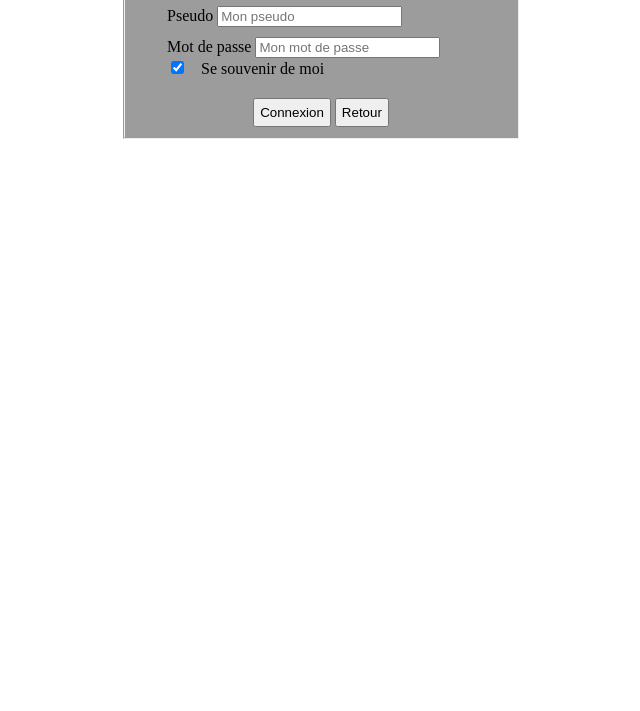
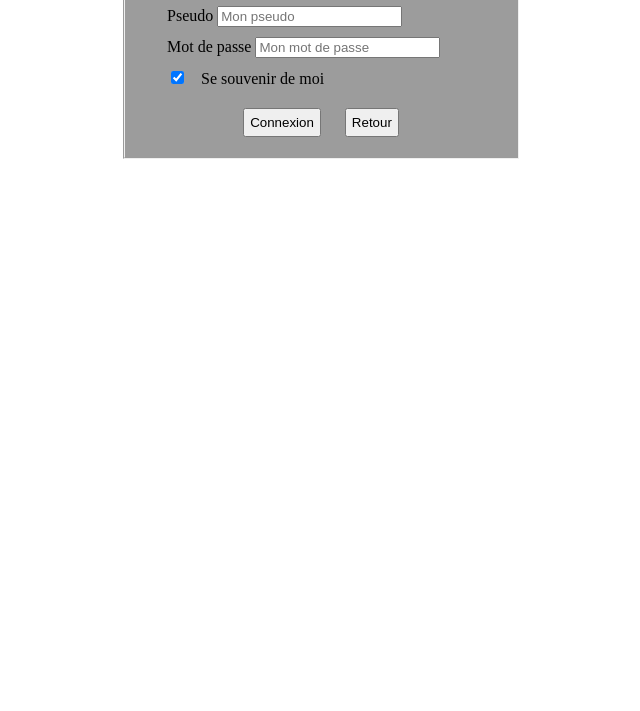
Before and after one commit to Alexandrerollin/Exoconnexion, a plain HTML site: page index.html in a window 1280 px wide. Shown: the part 89-800 px from the top of the page, without its empty margins (319-959 px from the left). Drawn offline with Linux system fonts and the light colour scheme.

Commit message:
terminé

```diff
--- a/style.css
+++ b/style.css
@@ -18,7 +18,7 @@ h1 {
 
 .button {
     text-align: center;
-    margin-top: 20px;
+    margin-bottom: 10px;
 }
 
 .pseudo {
@@ -33,17 +33,24 @@ h1 {
 
 .check {
     margin-left: 30px;
+    margin-top: 10px;
 }
 
 .souv {
     margin-left: 10px;
 }
 
-.connexion {
-    padding: 5px 5px;
+.retour {
+    margin-top: 20px;
+    padding: 5px;
+    margin-left: 10px;
 }
 
-.retour {
-    padding: 5px 5px;
+.connexion {
+    margin-top: 20px;
+    padding: 5px;
+    margin-right: 10px;
 }
+
+
 /* ID sélectors */
```
